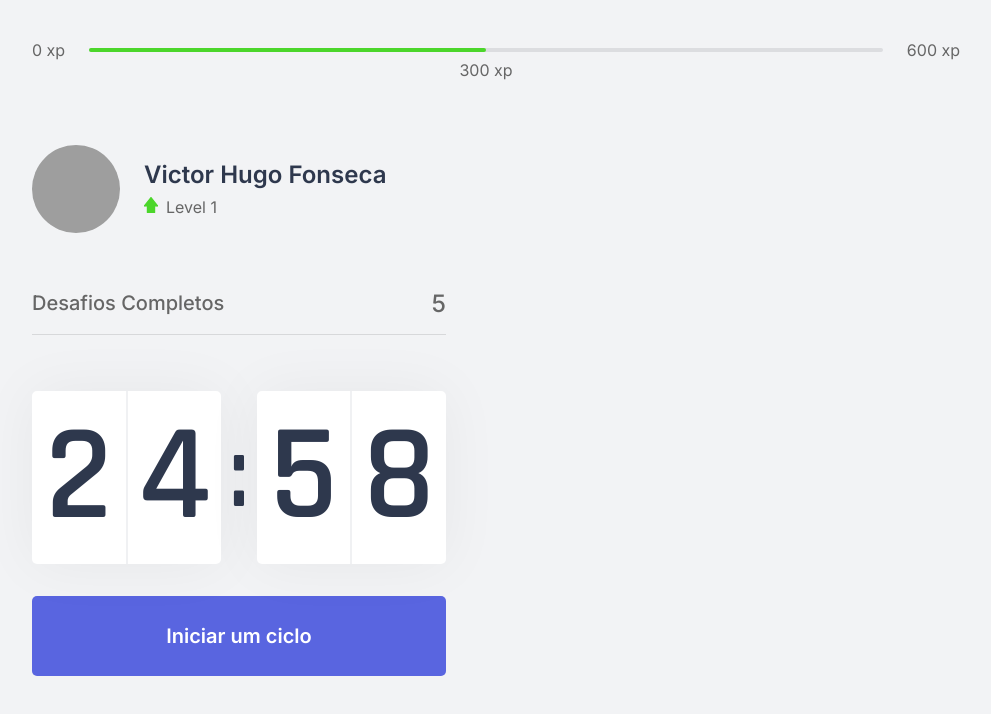
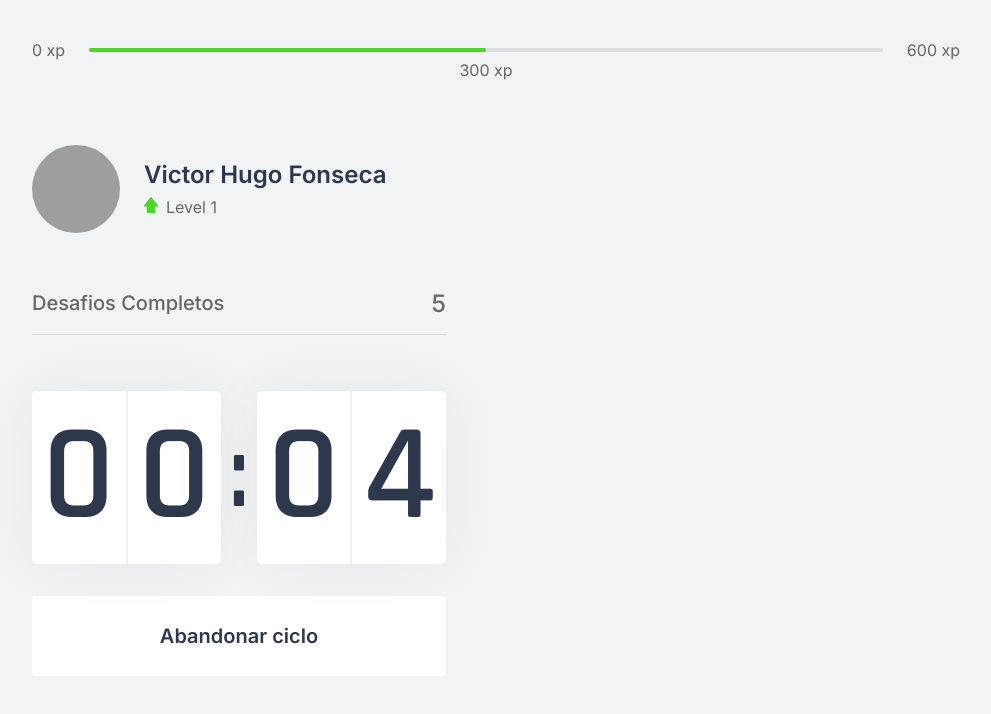
Before and after one commit to victorVHRF/moveit-next, a Next.js app: page / in a window 1280 px wide. Both pictures are taken after a click on the button "Iniciar um ciclo". Shown: the top 714 px of the page, without its empty margins (144-1135 px from the left). Built offline with nearby package versions, Linux system fonts and the light colour scheme; grey boxes are pictures that could not be loaded.

Commit message:
finalizado componente countDown

```diff
--- a/src/components/Countdown.tsx
+++ b/src/components/Countdown.tsx
@@ -1,9 +1,12 @@
 import { useState, useEffect } from 'react';
 import styles from '../styles/components/Countdown.module.css';
 
+let countdownTimeout: NodeJS.Timeout;
+
 export function Countdown() {
-    const [time, setTime] = useState(25 * 60);
-    const [active, setActive] = useState(false);
+    const [time, setTime] = useState(0.1 * 60);
+    const [isActive, setIsActive] = useState(false);
+    const [hasFinished, setHasFinished] = useState(false);
 
     const minutes = Math.floor(time / 60);
     const seconds = time % 60;
@@ -12,16 +15,25 @@
     const [secondLeft, secondRight] = String(seconds).padStart(2, '0').split('');
 
     function startContdown() {
-        setActive(true);
+        setIsActive(true);
+    }
+
+    function resetCountdown() {
+        clearTimeout(countdownTimeout);
+        setIsActive(false);
+        setTime(0.1 * 60);
     }
 
     useEffect(() => {
-        if (active && time > 0) {
-            setTimeout(() => {
+        if (isActive && time > 0) {
+            countdownTimeout = setTimeout(() => {
                 setTime(time - 1);
             }, 1000);
+        } else if (isActive && time === 0) {
+            setHasFinished(true);
+            setIsActive(false);
         }
-    }, [active, time])
+    }, [isActive, time])
 
     return (
         <div>
@@ -37,12 +49,36 @@
                 </div>
             </div >
 
-            <button
-                type="button"
-                className={styles.countdownButton}
-                onClick={startContdown}>
-                Iniciar um ciclo
-            </button>
+            { hasFinished ? (
+                <button
+                    disabled
+                    className={styles.countdownButton}
+                >
+                    Ciclo encerrrado
+                </button>
+
+            ) : (
+                    <>
+                        { isActive ? (
+                            <button
+                                type="button"
+                                className={`${styles.countdownButton} ${styles.countdownButtonActive}`}
+                                onClick={resetCountdown}
+                            >
+                                Abandonar ciclo
+                            </button>
+
+                        ) : (
+                                <button
+                                    type="button"
+                                    className={styles.countdownButton}
+                                    onClick={startContdown}
+                                >
+                                    Iniciar um ciclo
+                                </button>
+                            )}
+                    </>
+                )}
         </div>
     );
 }
--- a/src/styles/components/Countdown.module.css
+++ b/src/styles/components/Countdown.module.css
@@ -53,6 +53,20 @@
 
    transition: background-color 0.2s;
 }
-.countdownButton:hover {
+.countdownButton:not(:disabled):hover {
     background: var(--blue-dark);
 }
+.countdownButtonActive{
+    background: var(--white);
+    color: var(--title);
+}
+.countdownButtonActive:not(:disabled):hover{
+    background: var(--red);
+    color: var(--white);
+}
+
+.countdownButton:disabled{
+    background: var(--white);
+    color: var(--text);
+    cursor: not-allowed;
+}
```
